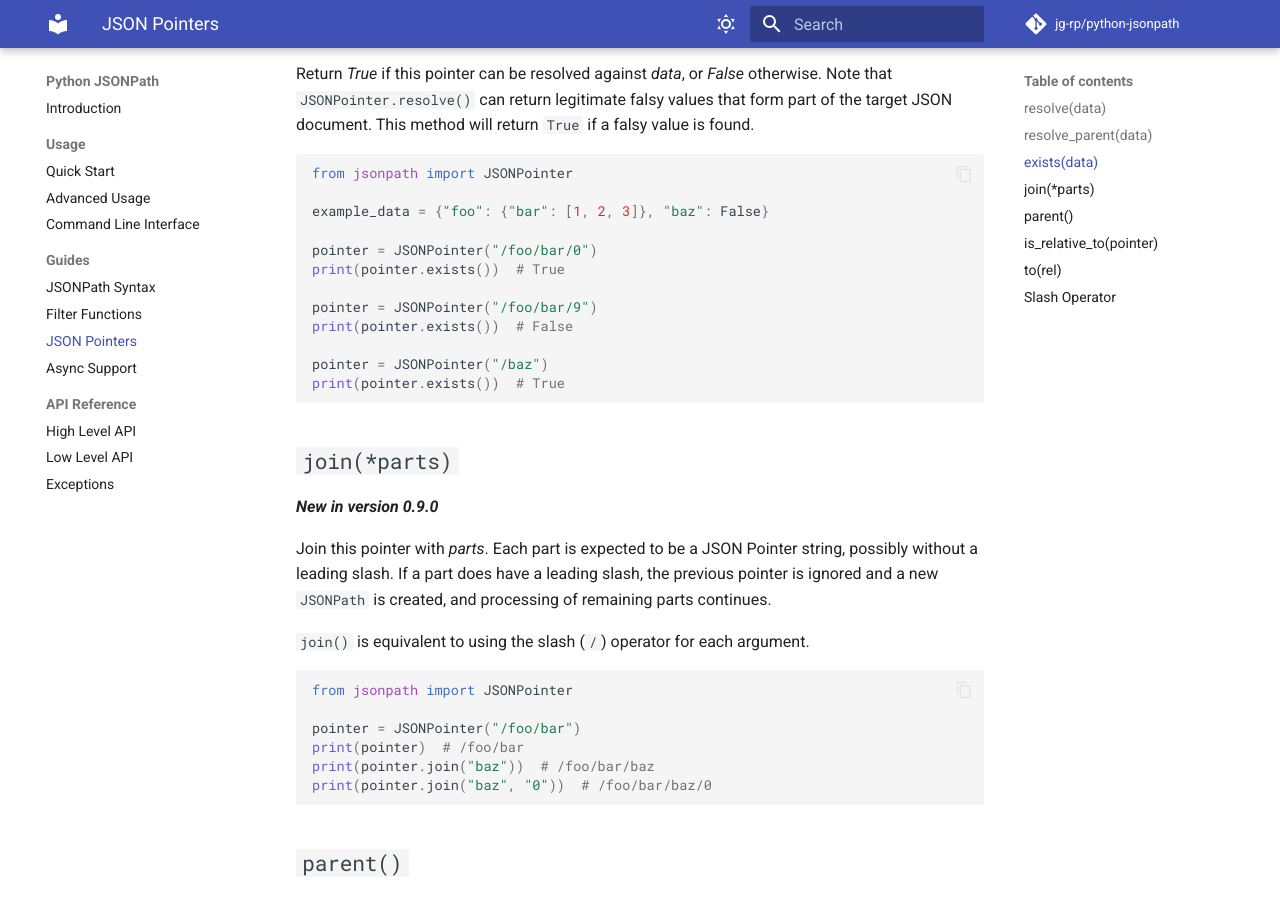
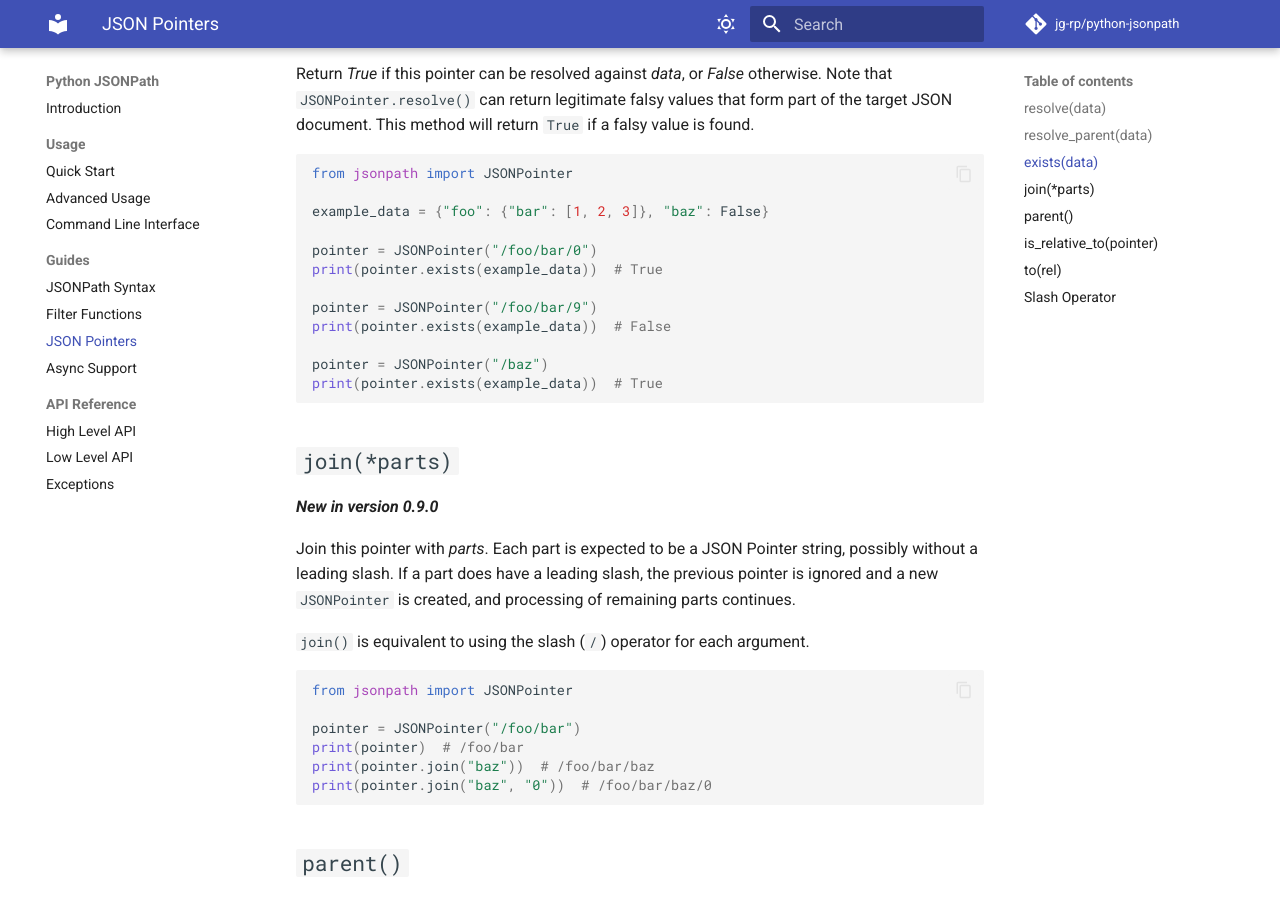
Before and after one commit to jg-rp/python-jsonpath, an MkDocs documentation site: the page built from docs/pointers.md, in a window 1280 px wide and 900 px high, scrolled down 1364 px. Built offline with MkDocs 1.6.1 and Material for MkDocs 9.7.7, drawn with Linux system fonts in a browser that asks for light colours; comment, search, counter and statistics services are not loaded.

Commit message:
Tweak docs and comments [skip ci]

````diff
--- a/docs/pointers.md
+++ b/docs/pointers.md
@@ -58,20 +58,20 @@ from jsonpath import JSONPointer
 example_data = {"foo": {"bar": [1, 2, 3]}, "baz": False}
 
 pointer = JSONPointer("/foo/bar/0")
-print(pointer.exists())  # True
+print(pointer.exists(example_data))  # True
 
 pointer = JSONPointer("/foo/bar/9")
-print(pointer.exists())  # False
+print(pointer.exists(example_data))  # False
 
 pointer = JSONPointer("/baz")
-print(pointer.exists())  # True
+print(pointer.exists(example_data))  # True
 ```
 
 ## `join(*parts)`
 
 **_New in version 0.9.0_**
 
-Join this pointer with _parts_. Each part is expected to be a JSON Pointer string, possibly without a leading slash. If a part does have a leading slash, the previous pointer is ignored and a new `JSONPath` is created, and processing of remaining parts continues.
+Join this pointer with _parts_. Each part is expected to be a JSON Pointer string, possibly without a leading slash. If a part does have a leading slash, the previous pointer is ignored and a new `JSONPointer` is created, and processing of remaining parts continues.
 
 `join()` is equivalent to using the slash (`/`) operator for each argument.
 
````
Also changed, not shown: 2 other files.
